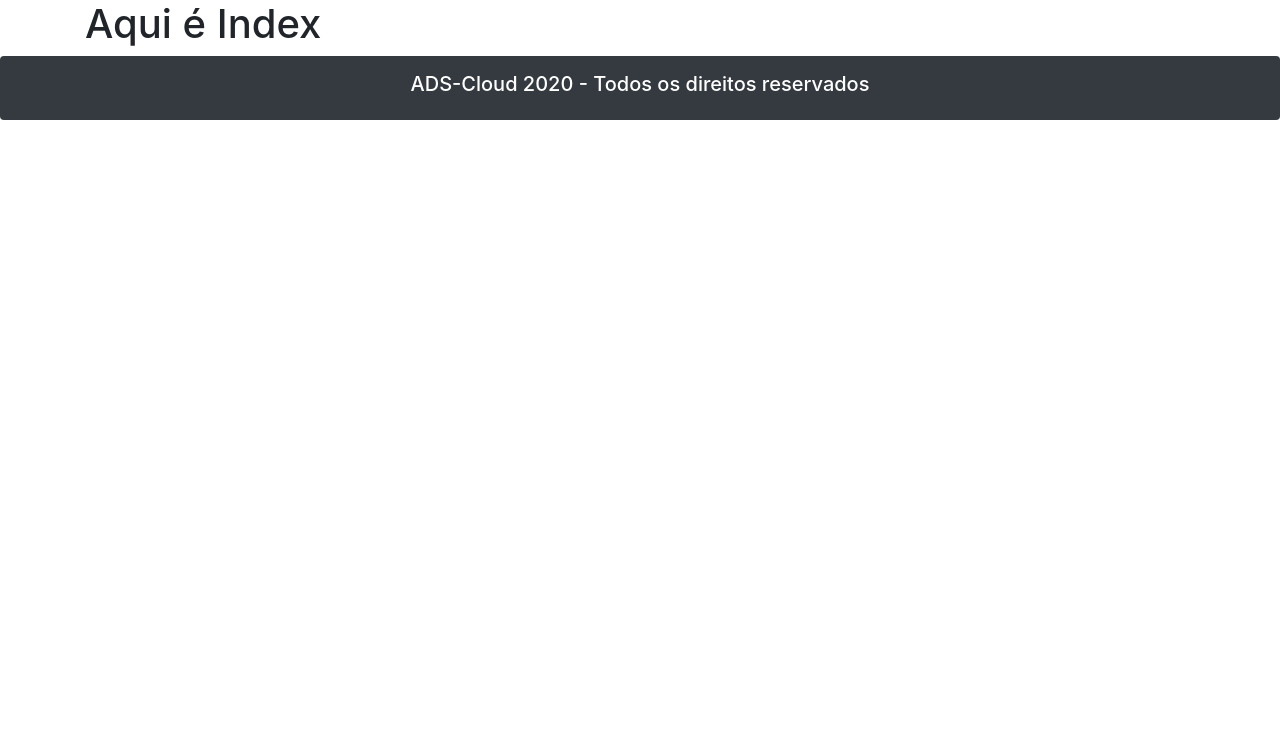
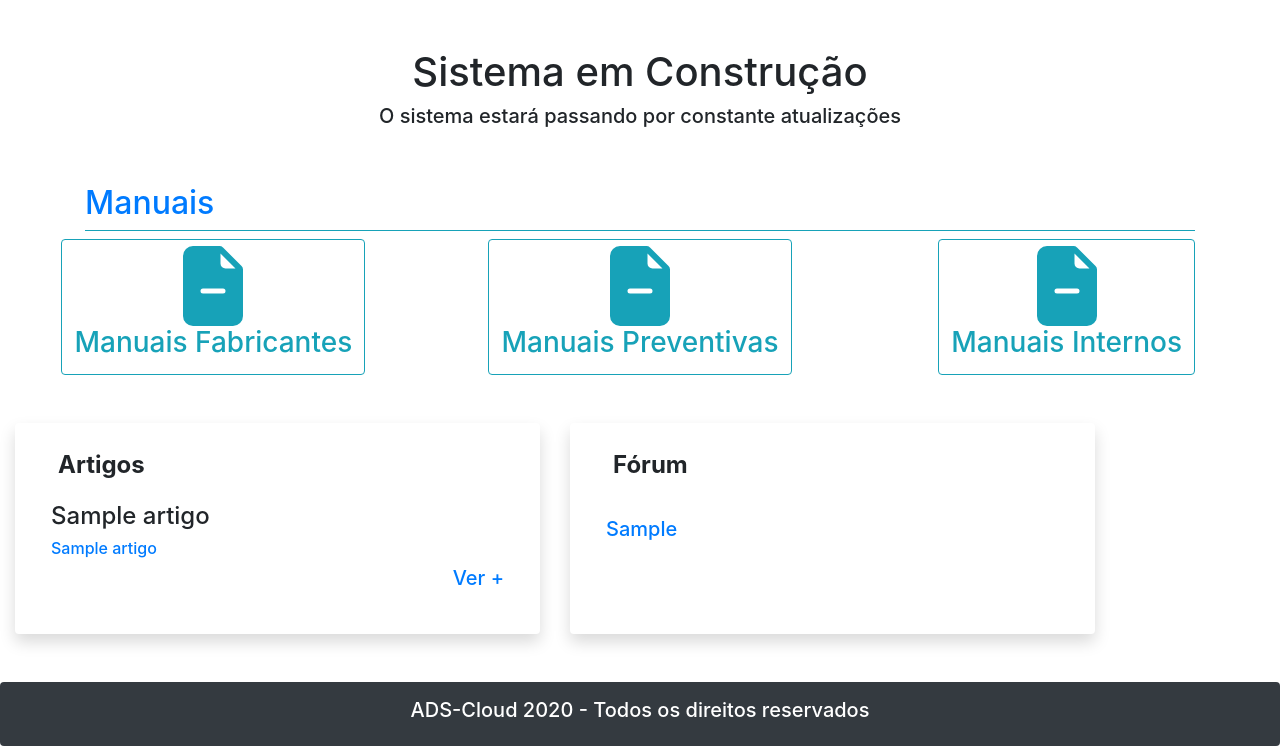
Before and after one commit to Rosivaldojesus/adscloud, a Django app: template templates/index.html in a window 1280 px wide. Shown: the part 82-836 px from the top of the page. Before the commit the page ends 202 px from the top, so only its background shows below. Run offline with Django 3.2, Linux system fonts and the light colour scheme; the template is opened without the code that fills it: most values are stand-ins (such as "Sample title", 1, 10 or a date in 2020); some libraries are stand-ins or nearby versions.

Commit message:
make it better

```diff
--- a/templates/index.html
+++ b/templates/index.html
@@ -3,7 +3,107 @@
 
 {% block content %}
 <div class="container">
-    <h1>Aqui é Index</h1>
+    <br><br>
+    <div align="center">
+        <h1>Sistema em Construção</h1>
+    </div>
 
+    <div align="center">
+        <h5>O sistema estará passando por  constante atualizações</h5>
+    </div>
+    <br><br>
 </div>
+
+	<!-- ********************************************************************************************** -->
+	<!--    Sessão de Manuais -->
+	<section id="MANUAIS">
+		<div class="container">
+		  <h2 class="border-bottom  border-info text-info">
+            <a class="font-weight-bold  ">
+                <h2>Manuais</h2>
+            </a>
+		  </h2>
+		</div>
+
+		<div class="card-group border-0" align="center">
+			<div class="card border-0">
+				<div class="card border-0">
+					<div class="img_manuais">
+                        <a class="btn btn-outline-info" href="/manuaisFabricantes/" role="button">
+                            <svg width="5em" height="5em" viewBox="0 0 16 16" class="bi bi-file-earmark-minus-fill" fill="currentColor" xmlns="http://www.w3.org/2000/svg">
+                                <path fill-rule="evenodd" d="M2 2a2 2 0 0 1 2-2h5.293A1 1 0 0 1 10 .293L13.707 4a1 1 0 0 1 .293.707V14a2 2 0 0 1-2 2H4a2 2 0 0 1-2-2V2zm7.5 1.5v-2l3 3h-2a1 1 0 0 1-1-1zM6 8.5a.5.5 0 0 0 0 1h4a.5.5 0 0 0 0-1H6z"/>
+                              </svg>
+                              <h3>Manuais Fabricantes</h3>
+                        </a>
+					</div>
+				</div>
+			</div>
+			<div class="card border-0">
+				<div class="card border-0">
+					<div class="img_manuais">
+                        <a class="btn btn-outline-info" href="/manuaisPreventivas/" role="button">
+                            <svg width="5em" height="5em" viewBox="0 0 16 16" class="bi bi-file-earmark-minus-fill" fill="currentColor" xmlns="http://www.w3.org/2000/svg">
+                                <path fill-rule="evenodd" d="M2 2a2 2 0 0 1 2-2h5.293A1 1 0 0 1 10 .293L13.707 4a1 1 0 0 1 .293.707V14a2 2 0 0 1-2 2H4a2 2 0 0 1-2-2V2zm7.5 1.5v-2l3 3h-2a1 1 0 0 1-1-1zM6 8.5a.5.5 0 0 0 0 1h4a.5.5 0 0 0 0-1H6z"/>
+                              </svg>
+                              <h3>Manuais Preventivas</h3>
+                        </a>
+					</div>
+				</div>
+			</div>
+			<div class="card border-0">
+				<div class="card border-0">
+					<div class="img_manuais">
+                        <a class="btn btn-outline-info" href="/manuaisInternos/" role="button">
+                            <svg width="5em" height="5em" viewBox="0 0 16 16" class="bi bi-file-earmark-minus-fill" fill="currentColor" xmlns="http://www.w3.org/2000/svg">
+                                <path fill-rule="evenodd" d="M2 2a2 2 0 0 1 2-2h5.293A1 1 0 0 1 10 .293L13.707 4a1 1 0 0 1 .293.707V14a2 2 0 0 1-2 2H4a2 2 0 0 1-2-2V2zm7.5 1.5v-2l3 3h-2a1 1 0 0 1-1-1zM6 8.5a.5.5 0 0 0 0 1h4a.5.5 0 0 0 0-1H6z"/>
+                              </svg>
+                              <h3>Manuais Internos</h3>
+                        </a>
+						</a>
+					</div>
+				</div>
+			</div>
+		</div>
+	</section>
+	<br><br>
+	<!-- ********************************************************************************************** -->
+	<!-- ********************************************************************************************** -->
+	<!-- Sessão onde fica as opçoes de Artigos e Fórum -->
+	<section>
+		<div class=" container card-deck">
+			<div class="card shadow p-3 border-0">
+				<h4 class="card border-0">
+					<strong>
+						<i class='fas fa-folder-open ' style='font-size:36px'></i>
+						&ensp;Artigos
+					</strong></h4>
+				<div class="card-body">
+				<h4 class="card-text">{{artigo.tituloartigo}}</h4>
+				<a href="/artigosVisualizacao/?id={{ artigo.id }}">
+					<h6>{{ artigo.subtituloartigo}}</h6>
+				</a>
+					<div align="right">
+						<h5><a href="/artigos/">Ver +</a></h5>
+					</div>
+				</div>
+			</div>
+			<div class="card shadow p-3 border-0">
+				<h4 class="card border-0">
+					<strong>
+						<i class='fas fa-chalkboard-teacher' style='font-size:36px'></i>
+						&ensp;Fórum
+					</strong>
+				</h4>
+				<div class="card-body">
+					<a href="/forumRespostas/?id={{ perguntaForum.id }}">
+					<h5 class="card-text">{{perguntaForum.perguntaForum}}</h5>
+					</a>
+				</div>
+			</div>
+		</div>
+	</section>
+	<br><br>
+	<!-- ********************************************************************************************** -->
+
+
 {% endblock %}
```
